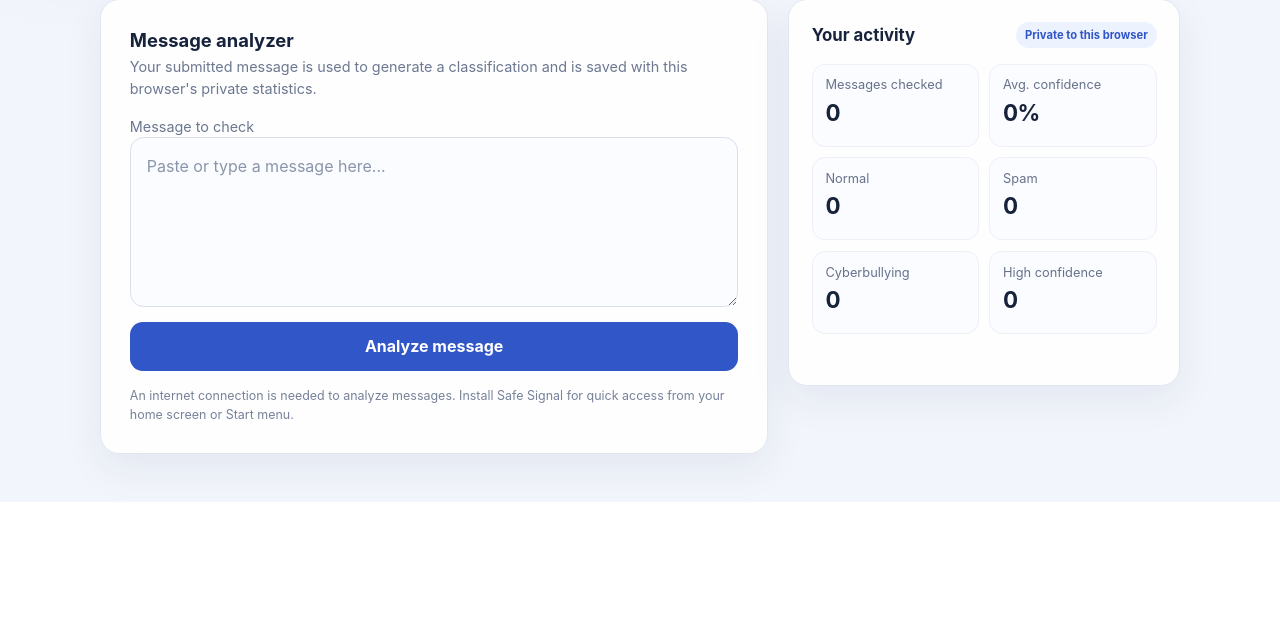
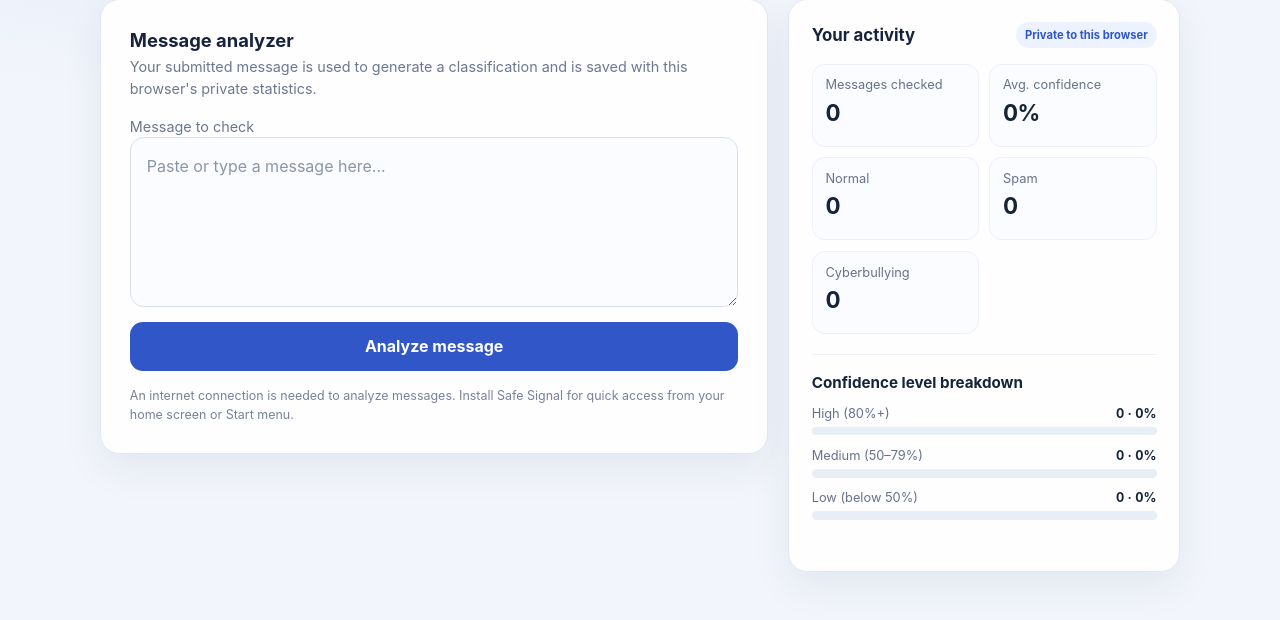
Before and after one commit to nehalp843-stack/cyberbullying-spam-detection, a Flask app: page / in a window 1280 px wide. Shown: the part 352-972 px from the top of the page. Before the commit the page ends 854 px from the top, so only its background shows below. Run offline with Flask 3, Linux system fonts and the light colour scheme; data that the repository does not hold is empty; parts of the project's set-up code (start-up, migrations or seed data) failed here and were passed over.

Commit message:
Show confidence charts and handle server downtime
Co-authored-by: Copilot <223556219+Copilot@users.noreply.github.com>

```diff
--- a/templates/index.html
+++ b/templates/index.html
@@ -94,6 +94,10 @@
         .Spam { border-color: #f0d28a; background: #fff8e6; color: #795400; }
         .Cyberbullying { border-color: #efb6bb; background: #fff0f1; color: #8a2932; }
         .Error { border-color: #efb6bb; background: #fff0f1; color: #8a2932; }
+        .result-confidence { margin-top: .8rem; color: #17233b; }
+        .result-confidence-label { display: flex; justify-content: space-between; gap: .75rem; margin-bottom: .4rem; font-size: .88rem; }
+        .confidence-track { height: .65rem; overflow: hidden; border-radius: 999px; background: #e8edf6; }
+        .confidence-fill { display: block; width: 0; height: 100%; border-radius: inherit; background: #3156c8; transition: width .25s ease; }
         .stats { padding: 1.4rem; }
         .stats-header { display: flex; justify-content: space-between; align-items: center; gap: .5rem; margin-bottom: 1rem; }
         .stats-header h2 { margin: 0; font-size: 1.05rem; }
@@ -101,6 +105,15 @@
         .stats-grid { display: grid; grid-template-columns: repeat(2, minmax(0, 1fr)); gap: .65rem; }
         .stat { min-height: 5.2rem; padding: .8rem; border: 1px solid #edf0f5; border-radius: .8rem; background: #fbfcff; color: #66728a; font-size: .8rem; }
         .stat strong { display: block; margin-top: .4rem; color: #17233b; font-size: 1.4rem; letter-spacing: -.03em; }
+        .confidence-chart { margin-top: 1.25rem; padding-top: 1.1rem; border-top: 1px solid #edf0f5; }
+        .confidence-chart h3 { margin: 0 0 .9rem; color: #17233b; font-size: .95rem; }
+        .confidence-row + .confidence-row { margin-top: .8rem; }
+        .confidence-row-label { display: flex; justify-content: space-between; gap: .75rem; margin-bottom: .35rem; color: #66728a; font-size: .8rem; }
+        .confidence-row-label strong { color: #17233b; font-variant-numeric: tabular-nums; }
+        .confidence-track[role="progressbar"] { height: .55rem; }
+        .confidence-fill.high { background: #24834a; }
+        .confidence-fill.medium { background: #c28a0b; }
+        .confidence-fill.low { background: #a9444d; }
         .app-note { margin: 1rem 0 0; color: #778299; font-size: .78rem; line-height: 1.5; }
         .install-status { min-height: 1.25rem; margin: .55rem 0 0; color: #52617a; font-size: .82rem; text-align: right; }
         @media (max-width: 720px) {
@@ -150,7 +163,21 @@
                     <div class="stat">Normal<strong id="normalCount">0</strong></div>
                     <div class="stat">Spam<strong id="spamCount">0</strong></div>
                     <div class="stat">Cyberbullying<strong id="cyberbullyingCount">0</strong></div>
-                    <div class="stat">High confidence<strong id="highConfidenceCount">0</strong></div>
+                </div>
+                <div class="confidence-chart" aria-labelledby="confidenceChartTitle">
+                    <h3 id="confidenceChartTitle">Confidence level breakdown</h3>
+                    <div class="confidence-row">
+                        <div class="confidence-row-label"><span>High (80%+)</span><strong id="highConfidenceCount">0 · 0%</strong></div>
+                        <div class="confidence-track" role="progressbar" aria-label="High confidence results" aria-valuemin="0" aria-valuemax="100" aria-valuenow="0"><span class="confidence-fill high" id="highConfidenceBar"></span></div>
+                    </div>
+                    <div class="confidence-row">
+                        <div class="confidence-row-label"><span>Medium (50–79%)</span><strong id="mediumConfidenceCount">0 · 0%</strong></div>
+                        <div class="confidence-track" role="progressbar" aria-label="Medium confidence results" aria-valuemin="0" aria-valuemax="100" aria-valuenow="0"><span class="confidence-fill medium" id="mediumConfidenceBar"></span></div>
+                    </div>
+                    <div class="confidence-row">
+                        <div class="confidence-row-label"><span>Low (below 50%)</span><strong id="lowConfidenceCount">0 · 0%</strong></div>
+                        <div class="confidence-track" role="progressbar" aria-label="Low confidence results" aria-valuemin="0" aria-valuemax="100" aria-valuenow="0"><span class="confidence-fill low" id="lowConfidenceBar"></span></div>
+                    </div>
                 </div>
                 <p class="install-status" id="installStatus" role="status" aria-live="polite"></p>
             </section>
@@ -199,7 +226,15 @@
             document.getElementById("normalCount").textContent = stats.normal;
             document.getElementById("spamCount").textContent = stats.spam;
             document.getElementById("cyberbullyingCount").textContent = stats.cyberbullying;
-            document.getElementById("highConfidenceCount").textContent = stats.confidence_levels.high;
+            for (const level of ["high", "medium", "low"]) {
+                const count = stats.confidence_levels[level];
+                const share = stats.total ? Math.round((count / stats.total) * 100) : 0;
+                const bar = document.getElementById(`${level}ConfidenceBar`);
+                const track = bar.parentElement;
+                document.getElementById(`${level}ConfidenceCount`).textContent = `${count} · ${share}%`;
+                bar.style.width = `${share}%`;
+                track.setAttribute("aria-valuenow", String(share));
+            }
         }
 
         document.getElementById("analyzeForm").addEventListener("submit", async (event) => {
@@ -231,9 +266,32 @@
                 const title = document.createElement("span");
                 title.className = "result-title";
                 title.textContent = `Classification: ${data.category}`;
+                const confidence = Number(data.confidence);
+                const confidenceValue = Math.max(0, Math.min(100, confidence));
+                const confidencePanel = document.createElement("div");
+                confidencePanel.className = "result-confidence";
+                const confidenceLabel = document.createElement("div");
+                confidenceLabel.className = "result-confidence-label";
+                const confidenceText = document.createElement("span");
+                confidenceText.textContent = `${confidence}% confidence`;
+                const confidenceLevel = document.createElement("strong");
+                confidenceLevel.textContent = data.confidence_level;
+                confidenceLabel.append(confidenceText, confidenceLevel);
+                const confidenceTrack = document.createElement("div");
+                confidenceTrack.className = "confidence-track";
+                confidenceTrack.setAttribute("role", "progressbar");
+                confidenceTrack.setAttribute("aria-label", "Prediction confidence");
+                confidenceTrack.setAttribute("aria-valuemin", "0");
+                confidenceTrack.setAttribute("aria-valuemax", "100");
+                confidenceTrack.setAttribute("aria-valuenow", String(confidenceValue));
+                const confidenceFill = document.createElement("span");
+                confidenceFill.className = "confidence-fill";
+                confidenceFill.style.width = `${confidenceValue}%`;
+                confidenceTrack.append(confidenceFill);
+                confidencePanel.append(confidenceLabel, confidenceTrack);
                 resultDiv.replaceChildren(
                     title,
-                    document.createTextNode(`${data.confidence}% confidence (${data.confidence_level})`)
+                    confidencePanel
                 );
                 resultDiv.style.display = "block";
                 await loadStats();
```
Also changed, not shown: static/offline.html (added, +24 -0 lines), static/service-worker.js (+26 -12 lines).
